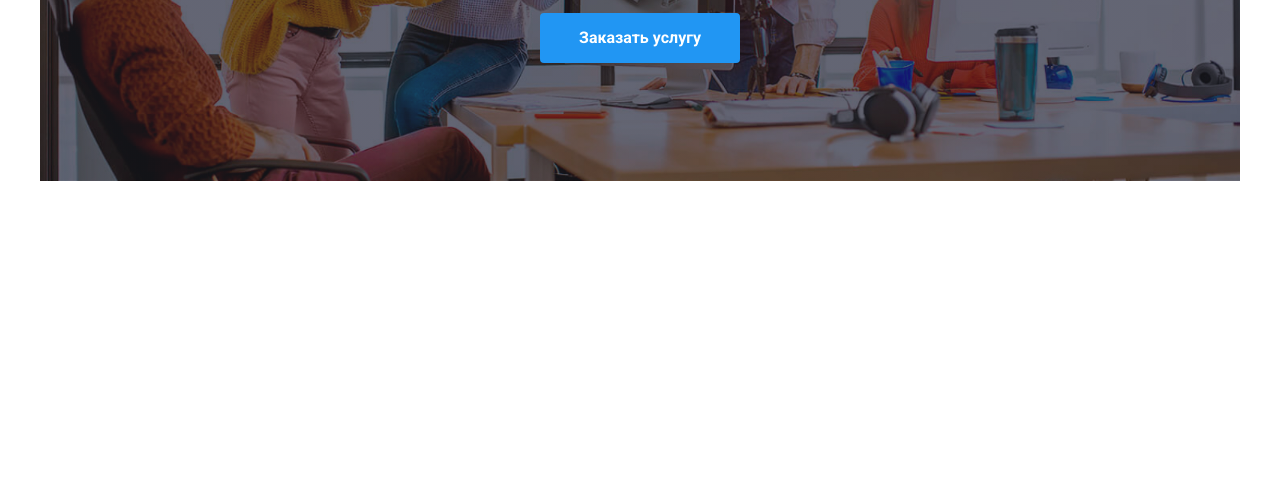
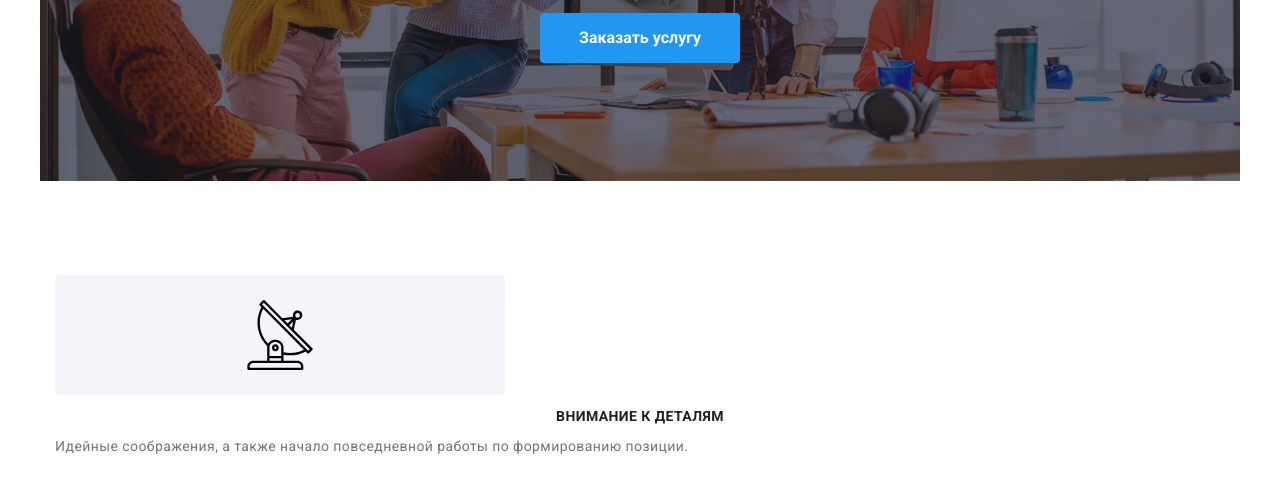
Before and after one commit to HladkyiGo/goit-markup-hw-08, a plain HTML site: page index.html in a window 1280 px wide. Shown: the part 255-741 px from the top of the page. Drawn offline with nearby package versions, Linux system fonts and the light colour scheme.

Commit message:
adventeges

```diff
--- a/index.html
+++ b/index.html
@@ -71,9 +71,9 @@
       </div>
     </section>
 
-    <!-- Преимущества(advantages) -->
 
-    <!-- <section class="section advantages">
+
+     <section class="section advantages">
     <div class="container">
       <h2 class="section-title visually-hidden">Методология работы</h2>
 
@@ -124,7 +124,7 @@
         </div>
       </ul>
     </div>
-  </section> -->
+  </section>
 
     <!--- Чем занимаемся -->
 
--- a/sass/layout/_advantages.scss
+++ b/sass/layout/_advantages.scss
@@ -1,3 +1,43 @@
+.advantages{
+
+
+  &__icon {
+
+
+        width: 450px;
+        height: 120px;
+        padding: 25px 190px 25px 190px;
+
+        margin-bottom: 10px;
+        background-color: #f5f4fa;
+        border-radius: 4px;
+  }
+
+  &__title {
+    text-align: center;
+        color: var(--title-text-color);
+        font-weight: bold;
+        font-weight: bold;
+        font-size: 14px;
+        line-height: 1.14;
+        margin-top: 0px;
+        margin-bottom: 10px;
+        letter-spacing: 0.03em;
+
+      }
+      &__text {
+            font-size: 14px;
+            line-height: 1.71;
+            margin-top: 0px;
+
+            letter-spacing: 0.03em;
+            margin-bottom: 30px;
+          }
+}
+
+
+
+
 // .advantages {
 //   display: flex;
 
--- a/sass/layout/_hero.scss
+++ b/sass/layout/_hero.scss
@@ -8,6 +8,7 @@
   text-align: center;
   padding-bottom: 118px;
   padding-top: 118px;
+  margin-bottom: 60px;
 
 
 }
@@ -74,6 +75,7 @@
 @media screen and(min-width: 1200px) {
     .hero{
         background-size: 1200px;
+        margin-bottom: 94px;
     background-image: linear-gradient(
       rgba(47, 48, 58, 0.4),
       rgba(47, 48, 58, 0.4)
--- a/sass/utils/_visually-hidden.scss
+++ b/sass/utils/_visually-hidden.scss
@@ -1,14 +1,14 @@
 
-// .visually-hidden {
-//     position: absolute;
-//     width: 1px;
-//     height: 1px;
-//     margin: -1px;
-//     border: 0;
-//     padding: 0;
+.visually-hidden {
+    position: absolute;
+    width: 1px;
+    height: 1px;
+    margin: -1px;
+    border: 0;
+    padding: 0;
 
-//     white-space: nowrap;
-//     clip-path: inset(100%);
-//     clip: rect(0 0 0 0);
-//     overflow: hidden;
-//   }
+    white-space: nowrap;
+    clip-path: inset(100%);
+    clip: rect(0 0 0 0);
+    overflow: hidden;
+  }
```
Also changed, not shown: css/main.css, css/main.min.css, 2 other files.
